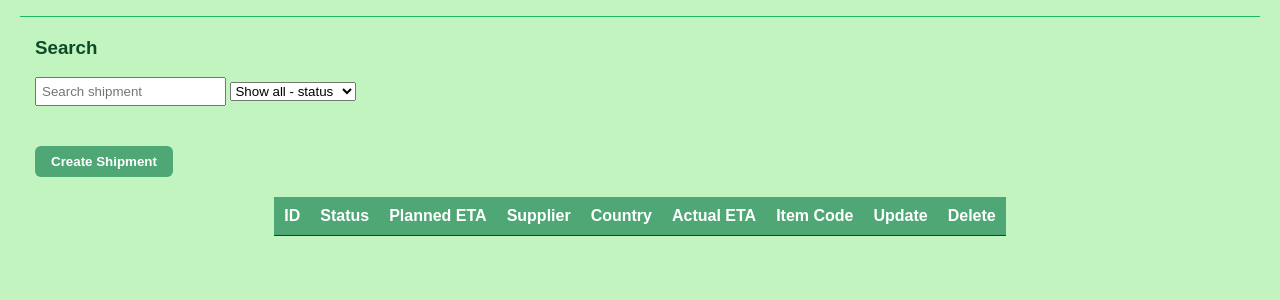
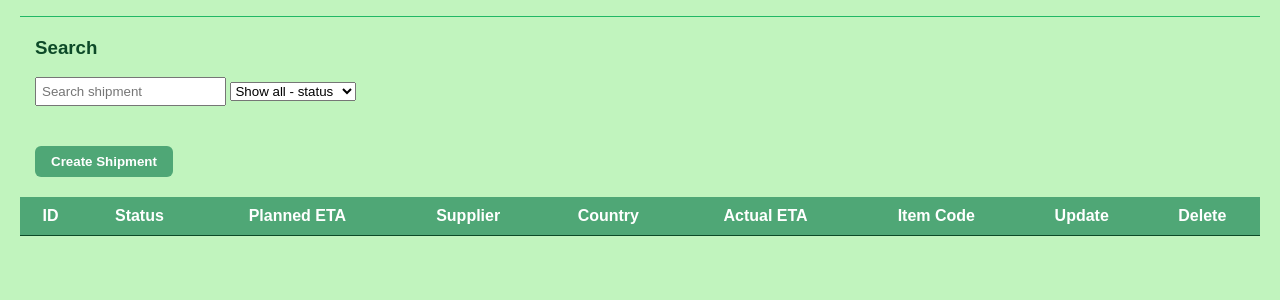
Before and after one commit to vanelyraa/WSAA-project, a Flask app: page / in a window 1280 px wide. Shown: the part 176-476 px from the top of the page. Run offline with Flask 3, Linux system fonts and the light colour scheme; the visitor is signed in with stand-in values (Sample User, id 1); data that the repository does not hold is empty.

Commit message:
Html file button, table and search updates

```diff
--- a/templates/tracker.html
+++ b/templates/tracker.html
@@ -20,8 +20,7 @@
         }
 
         table {
-            width: auto;
-            margin: auto;
+            width: 100%;
             border-collapse: collapse;
             background-color: #e8e8e8;
             margin-top: 20px;
@@ -101,7 +100,7 @@
     <div style="padding:0 15px; margin-top:40px;">
         <button id="showCreateButton" onclick="showCreate()">Create Shipment</button>
     </div>
-    <div>
+    <div id="tableContainer" style="width:100%;">
         <table class="table" id="shipmentTable">
             <tr>
                 <th>ID</th>
@@ -239,23 +238,24 @@
 
     //Control functions
     function showCreate() {
-        document.getElementById("shipmentTable").style.display = "none";
+        document.getElementById("tableContainer").style.display = "none";
         document.getElementById("createUpdateForm").style.display = "block";
         document.getElementById("showCreateButton").style.display = "none"; //Hide Create button in create/update screen
         document.getElementById("searchControls").style.display = "none"; //Hide search field in create/update screen
     }
 
     function showViewAll() {
-        document.getElementById("shipmentTable").style.display = "block";
+        document.getElementById("tableContainer").style.display = "block";
         document.getElementById("createUpdateForm").style.display = "none";
         document.getElementById("showCreateButton").style.display = "block"; //Add Create button again after hiding it
-        document.getElementById("searchControls").style.display = "flex";
+        document.getElementById("searchControls").style.display = "block";
     }
 
     function showUpdate(buttonElement) {
-        document.getElementById("shipmentTable").style.display = "none";
+        document.getElementById("tableContainer").style.display = "none";
         document.getElementById("createUpdateForm").style.display = "block";
         document.getElementById("searchControls").style.display = "none";
+        document.getElementById("showCreateButton").style.display = "none";
 
         var rowElement = buttonElement.parentNode.parentNode;
         var shipment = getShipmentFromRow(rowElement);
```
